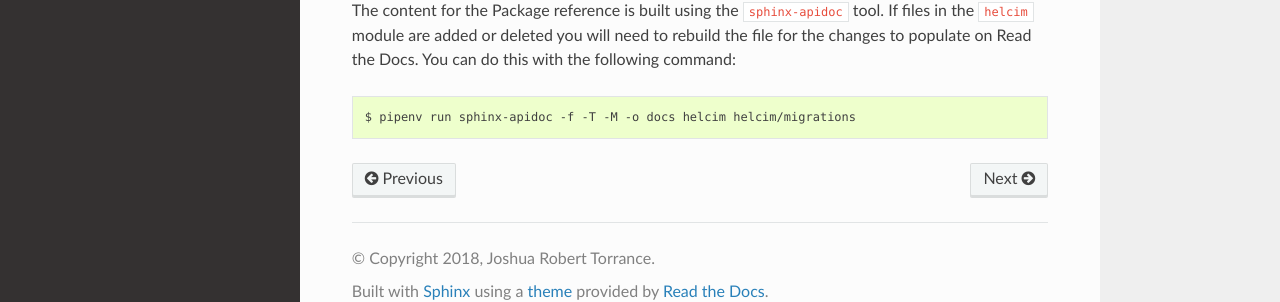
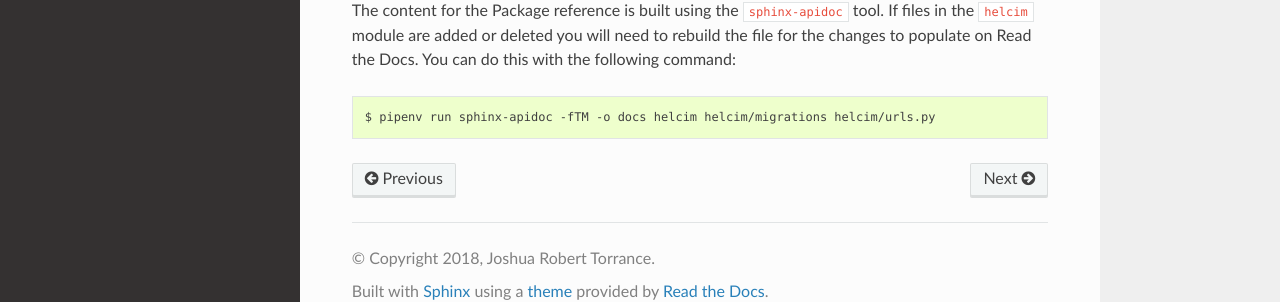
Before and after one commit to studybuffalo/django-helcim, a Sphinx documentation site: the page built from docs/contributing.rst, in a window 1280 px wide and 900 px high, scrolled down 2386 px. Shown: the part 572-874 px from the top of the window. Built offline with Sphinx 7.4.7 and the Read the Docs theme 2.0.0, drawn with Linux system fonts in a browser that asks for light colours.

```diff
--- a/docs/contributing.rst
+++ b/docs/contributing.rst
@@ -158,4 +158,4 @@
 deleted you will need to rebuild the file for the changes to populate
 on Read the Docs. You can do this with the following command::
 
-    $ pipenv run sphinx-apidoc -f -T -M -o docs helcim helcim/migrations
+    $ pipenv run sphinx-apidoc -fTM -o docs helcim helcim/migrations helcim/urls.py
```
Also changed, not shown: docs/helcim.rst (+0 -8 lines), 1 other file.
